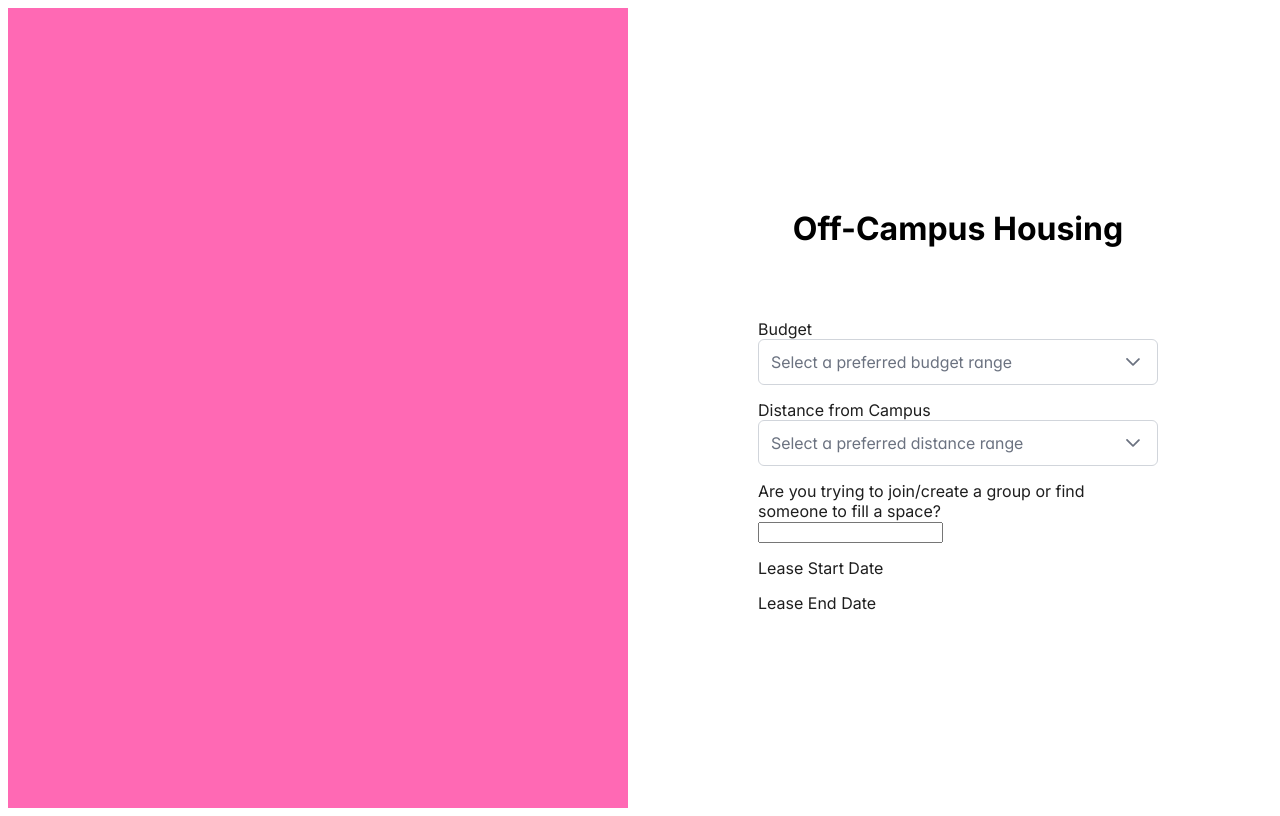
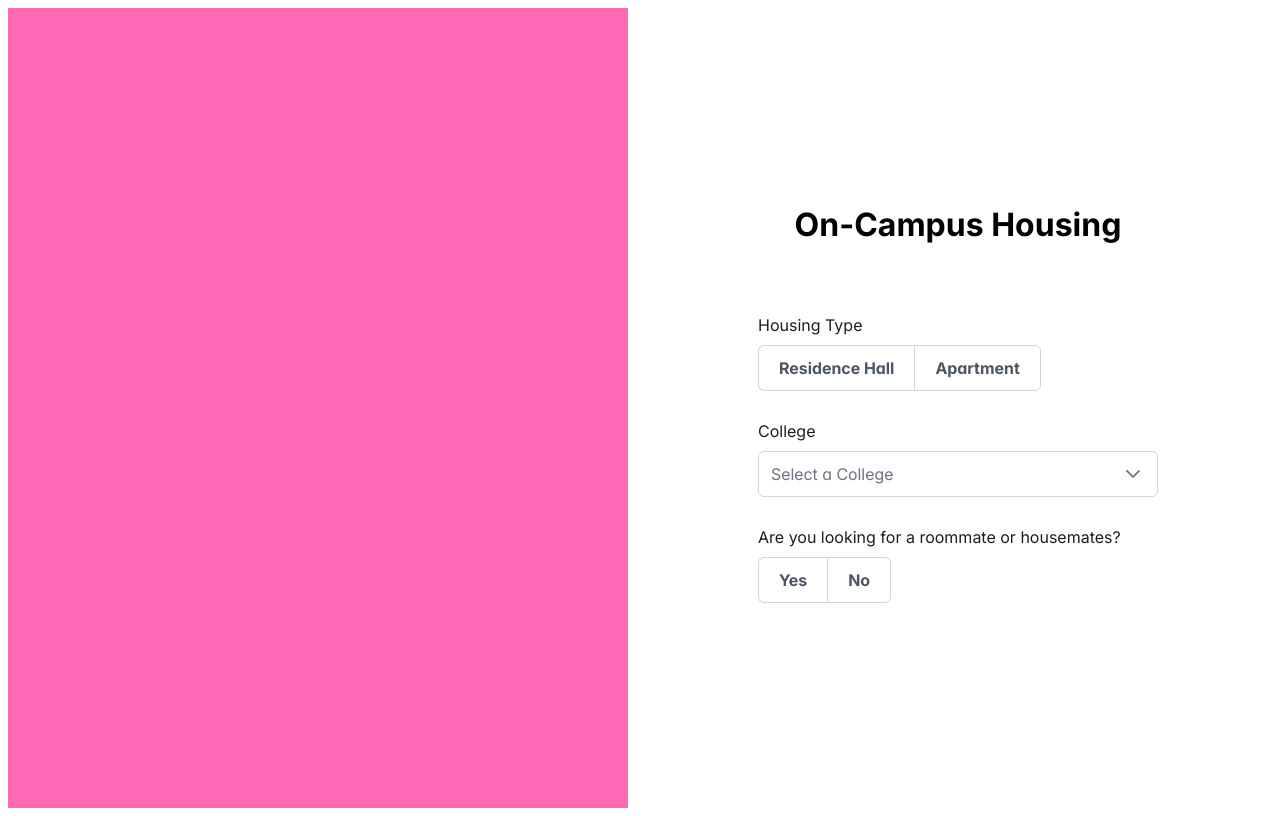
Before and after one commit to acmucsd-projects/fa23-podmates-hack-team-1, a Next.js app in the folder client/: page /test in a window 1280 px wide. Built offline with nearby package versions, Linux system fonts and the light colour scheme.

Commit message:
Off campus

```diff
--- a/client/src/app/components/OffCampusForm/index.js
+++ b/client/src/app/components/OffCampusForm/index.js
@@ -92,13 +92,7 @@ export default function OffCmpusForm({ user, setUser, setShowPopUp, setPopUpType
                 <div className='input-container'>
                     <label>
                         Are you trying to join/create a group or find someone to fill a space? <br />
-                        <input
-                            type='text'
-                            className='sign-up-input'
-                            name='name'
-
-                            onChange={(e) => setUser({ ...user, name: e.target.value })}
-                        />
+                        <span className="answer"><SelectButton className="selectbutton" value={selectGroupType} onChange={handleGroupTypeSelection} options={['Group', 'Finding People']} /></span>
                     </label>
                 </div>
 
--- a/client/src/app/test/page.js
+++ b/client/src/app/test/page.js
@@ -12,10 +12,10 @@ export default function Test() {
                 <></>
             </div>
             <div className="right-container">
-                {/* <h1>On-Campus Housing</h1> */}
-                <h1>Off-Campus Housing</h1>
-                {/* <OnCampusForm /> */}
-                <OffCmpusForm />
+                <h1>On-Campus Housing</h1>
+                {/* <h1>Off-Campus Housing</h1> */}
+                <OnCampusForm />
+                {/* <OffCmpusForm /> */}
             </div>
         </div>
     );
```
